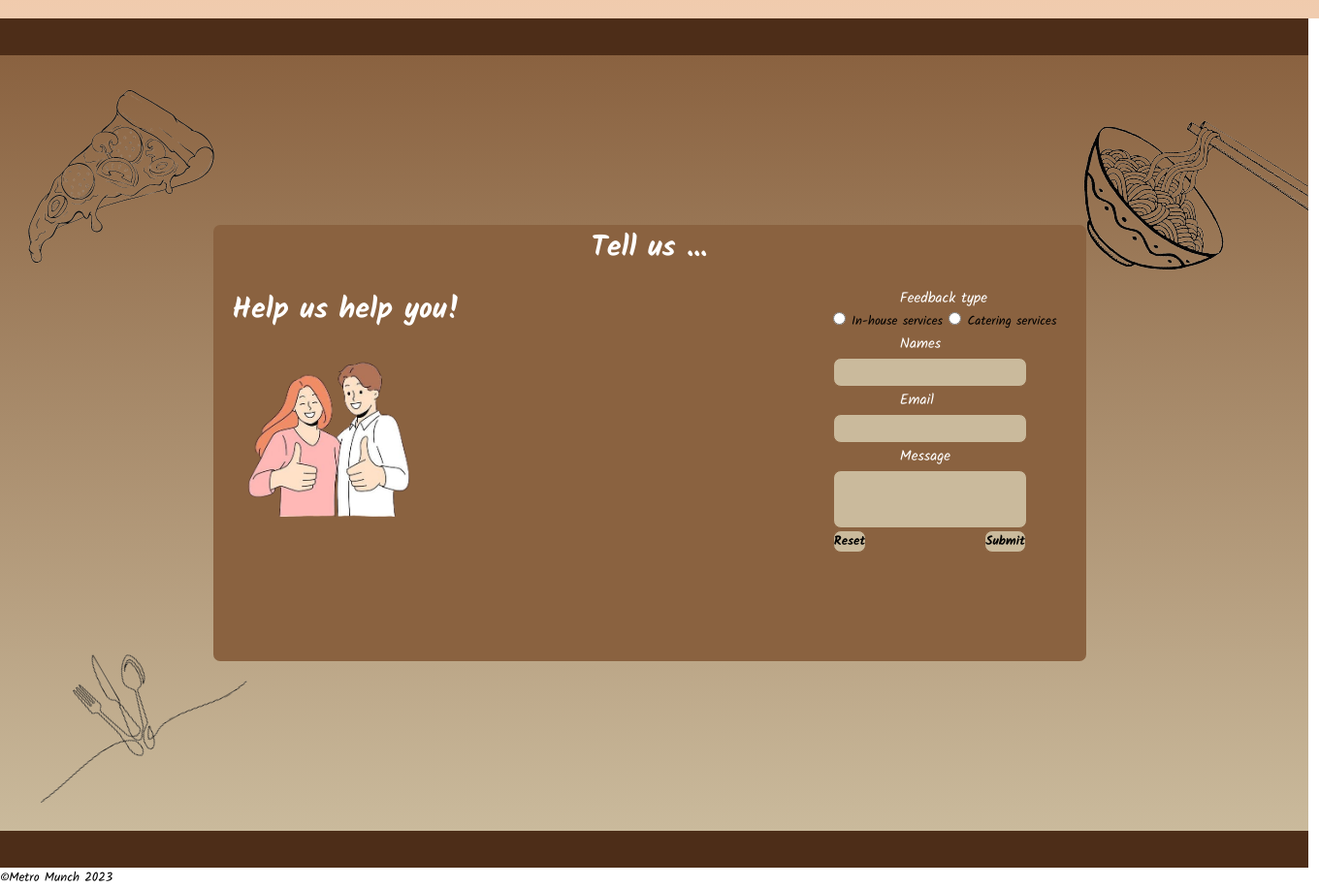
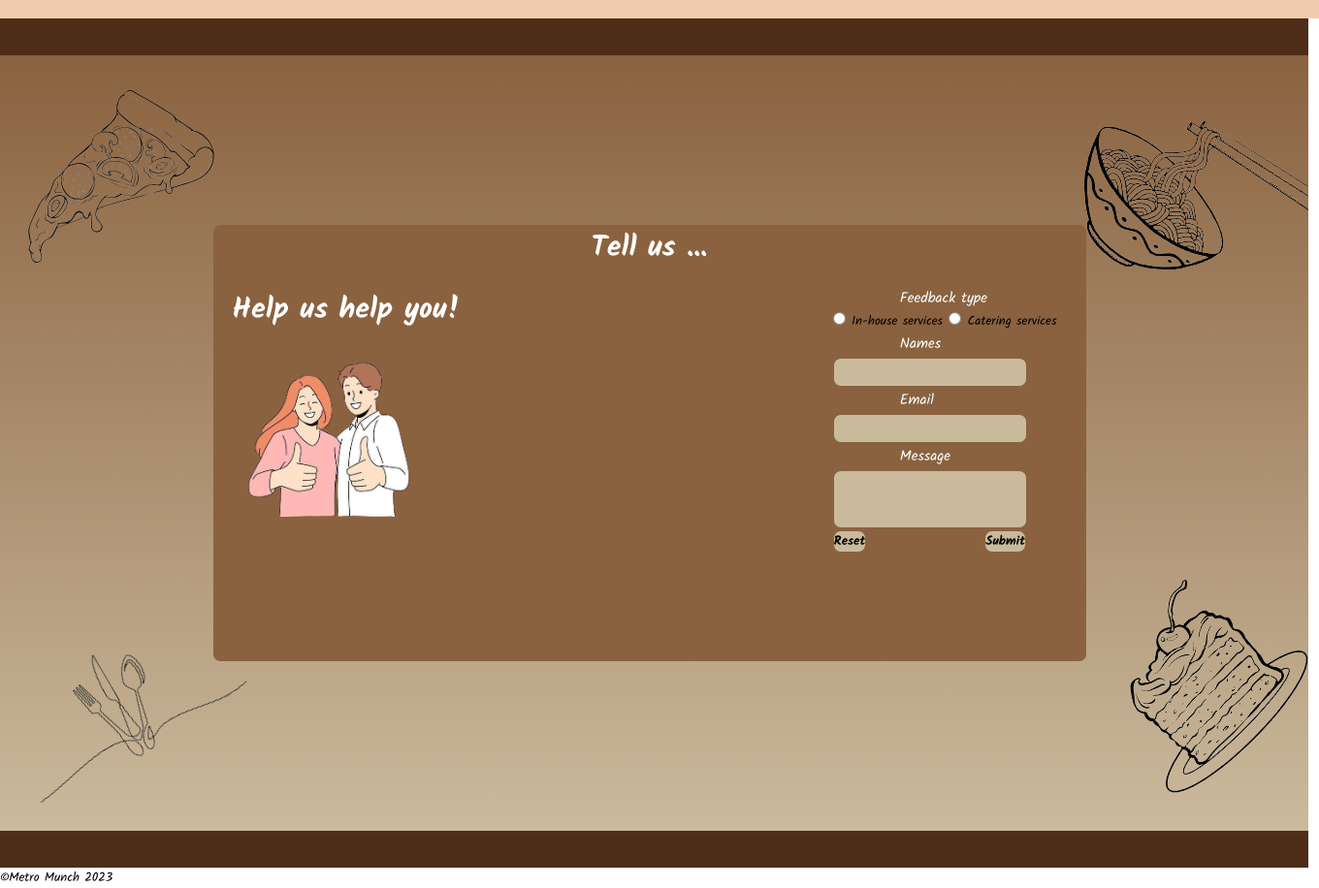
Before and after one commit to Karume-lab/Kwa-Mama, a Django app: page /feedback/ in a window 1360 px wide. Shown: the part 773-1689 px from the top of the page at 97% size. Run offline with Django 5.2, Linux system fonts and the light colour scheme.

Commit message:
image changes

```diff
--- a/templates/core/feedback.html
+++ b/templates/core/feedback.html
@@ -20,11 +20,11 @@
       <img src="{% static 'img/feedback/ramen.png' %}"alt="" />
     </div>
     <div class="cake">
-      <img src="{% static 'img/feedback/cake.png' %}" width="250"
+      <img src="{% static 'img/feedback/cake-copy.png' %}" width="250"
         style="transform: rotate(-45deg)" alt="" />
     </div>
     <div class="spoons">
-      <img src="{% static 'img/feedback/folk-knife-spoon.png' %}" width="250"
+      <img src="{% static 'img/feedback/fork-knife-spoon-copy.png' %}" width="250"
         style="transform: rotate(-30deg)" alt="" />
     </div>
     <div class="inner-container">
```
Also changed, not shown: static/img/feedback/cake-copy.png (added), static/img/feedback/cake.png (deleted), static/img/feedback/fork-knife-spoon-copy.png (renamed from static/img/feedback/folk-knife-spoon.png), static/img/feedback/fork-knife-spoon.png (deleted).
